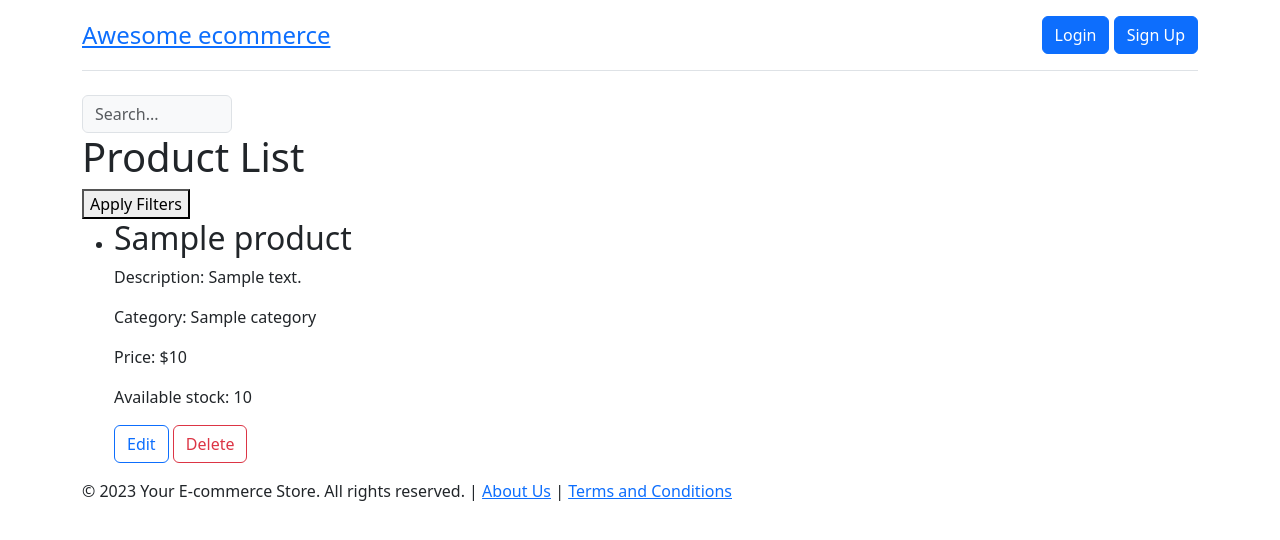
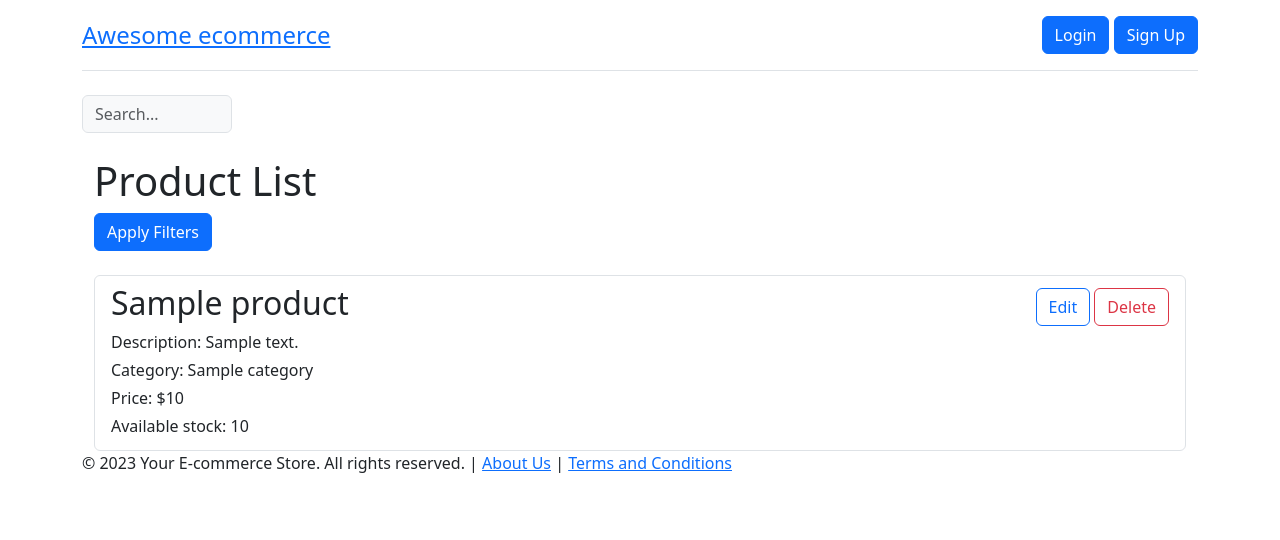
Before and after one commit to Python-hobbits/Awesome_ecommerce, a Django app: template src/apps/inventory/templates/product_by_seller_list.html in a window 1280 px wide. Shown: the top 540 px of the page. Run offline with Django 3.2, Linux system fonts and the light colour scheme; the template is opened without the code that fills it: most values are stand-ins (such as "Sample title", 1, 10 or a date in 2020).

Commit message:
merged files to the latest changes in main

```diff
--- a/src/apps/inventory/templates/product_by_seller_list.html
+++ b/src/apps/inventory/templates/product_by_seller_list.html
@@ -1,28 +1,36 @@
 {% extends "base.html" %}
 
 {% block meta %}
-    <title>Product List</title>
+    <title>My Pчroduct List</title>
 {% endblock meta %}
 
 {% block content %}
+<div class="container mt-4">
     <h1>Product List</h1>
-<form method="get">
-    {{filter.form.as_p}}
-    <button type="submit">Apply Filters</button>
+
+    <form method="get" class="mb-4">
+        {{ filter.form.as_p }}
+        <button type="submit" class="btn btn-primary">Apply Filters</button>
     </form>
-<ul>
+
+    <ul class="list-group">
         {% for product in product_list %}
-    <li>
+            <li class="list-group-item">
+                <div class="d-flex justify-content-between align-items-center">
                     <h2>{{ product.name }}</h2>
-        <p>Description: {{ product.description }}</p>
-        <p>Category: {{ product.category }}</p>
-        <p>Price: ${{ product.price }}</p>
-        <p>Available stock: {{ product.stock}}</p>
+                    <div>
                         <a href="{% url 'product_edit' category_slug=product.category.slug product_slug=product.slug %}"
-           class="btn btn-outline-primary">Edit</a>
+                           class="btn btn-outline-primary mr-2">Edit</a>
                         <a href="{% url 'product_delete' category_slug=product.category.slug product_slug=product.slug %}"
                            class="btn btn-outline-danger">Delete</a>
+                    </div>
+                </div>
+                <p class="mb-1">Description: {{ product.description }}</p>
+                <p class="mb-1">Category: {{ product.category }}</p>
+                <p class="mb-1">Price: ${{ product.price }}</p>
+                <p class="mb-1">Available stock: {{ product.stock }}</p>
             </li>
         {% endfor %}
     </ul>
+</div>
 {% endblock content %}
```
Also changed, not shown: src/apps/inventory/templates/product_list.html (+16 -8 lines), src/apps/inventory/views.py (+1 -7 lines), src/apps/inventory/migrations/0008_productimage.py (added). Lines whose indentation alone changed are shown as unchanged.
